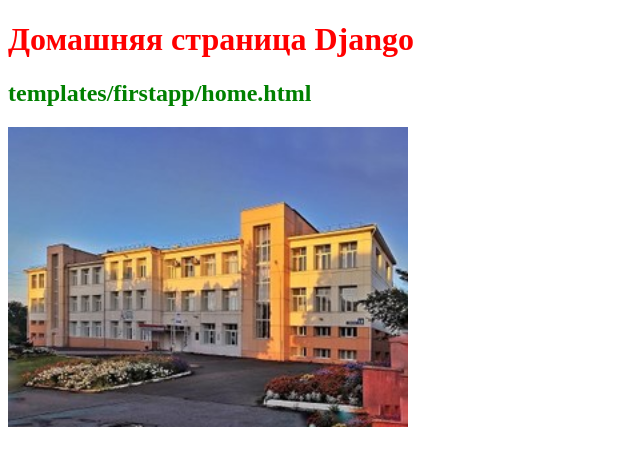
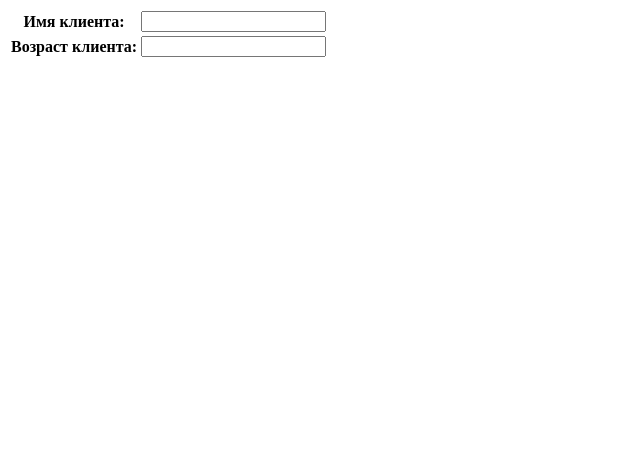
Before and after one commit to alex3287/django_site, a Django app: page /home in a window 1280 px wide. Shown: the top 466 px of the page, without its empty margins (0-640 px from the left). Run offline with Django 4.2, Linux system fonts and the light colour scheme.

Commit message:
create Form

```diff
--- /dev/null
+++ b/hello/firstapp/forms.py
@@ -0,0 +1,6 @@
+from django import forms
+
+
+class UserForm(forms.Form):
+    name = forms.CharField(label="Имя клиента")
+    age = forms.IntegerField(label="Возраст клиента")
--- a/hello/firstapp/views.py
+++ b/hello/firstapp/views.py
@@ -1,5 +1,6 @@
 from django.http import HttpResponse
 from django.shortcuts import render
+from .forms import UserForm
 
 
 def index(request):
@@ -13,7 +14,10 @@ def index(request):
 
 
 def home(request):
-    return render(request, 'firstapp/home.html')
+    userform = UserForm()
+    return render(request, "firstapp/home.html",
+                  {"form": userform})
+    # return render(request, 'firstapp/home.html')
 
 
 def about(request):
--- a/hello/templates/firstapp/home.html
+++ b/hello/templates/firstapp/home.html
@@ -3,12 +3,12 @@
 <html lang="en">
 <head>
     <meta charset="UTF-8">
-    <title>Hello Django</title>
+    <title>Форма Django</title>
     <link rel="stylesheet" href="{% static 'css/styles.css'%}">
 </head>
 <body>
-    <h1>Домашняя страница Django</h1>
-    <h2>templates/firstapp/home.html</h2>
-    <img src="{% static 'images/school.jpg' %}" alt="Школа 11">
+    <table>
+        {{ form }}
+    </table>
 </body>
 </html>
```
